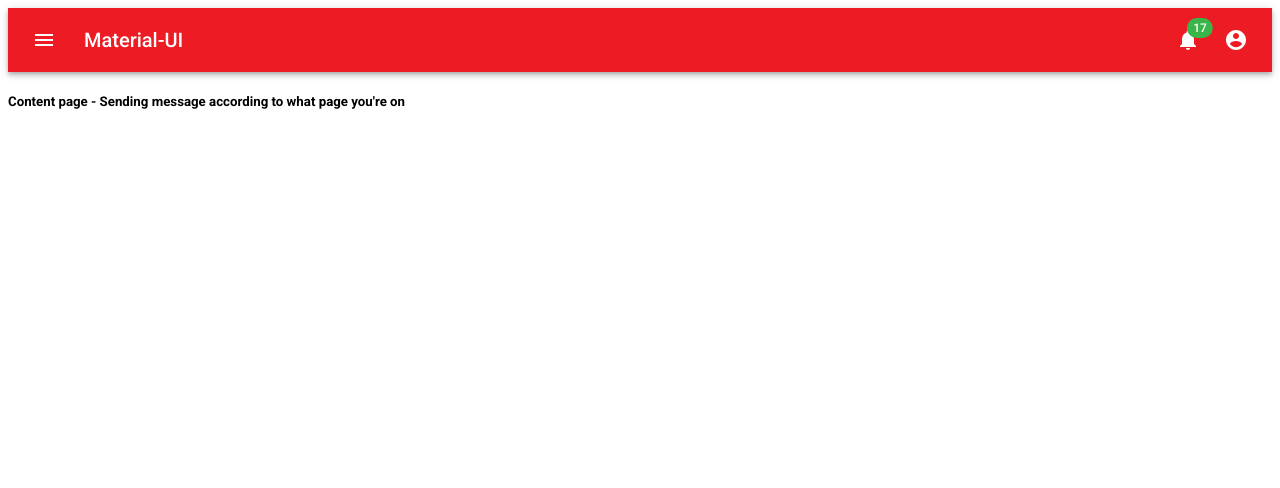
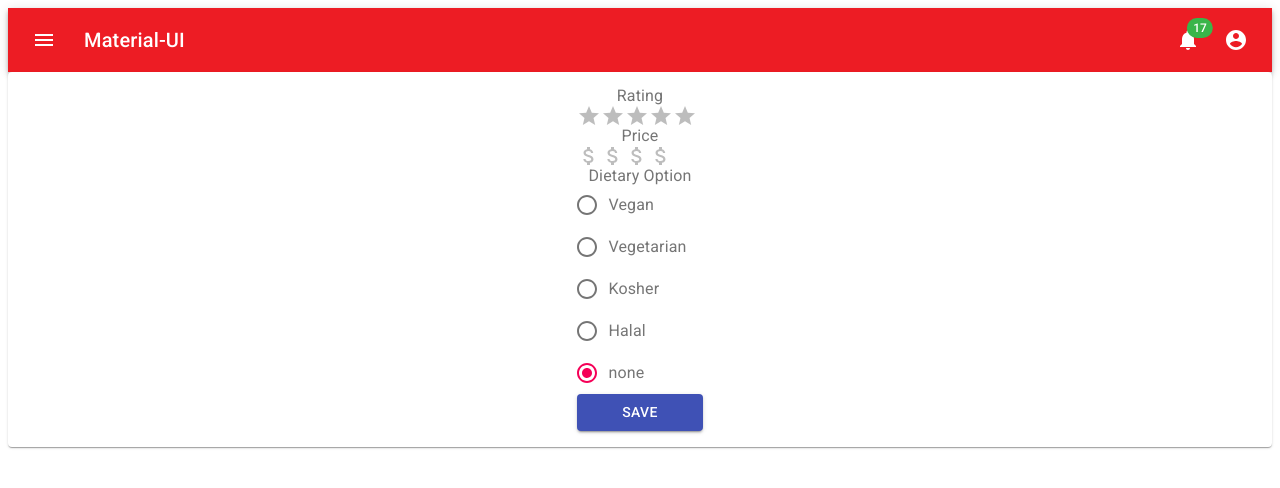
Before and after one commit to Wkoslik/ChiknTindr-Client, a React (Create React App) app: page /preferences in a window 1280 px wide. Shown: the top 488 px of the page. Built offline with nearby package versions, Linux system fonts and the light colour scheme.

Commit message:
changing preference to preferences

```diff
--- a/package.json
+++ b/package.json
@@ -1,5 +1,5 @@
 {
-  "name": "mern-auth-client",
+  "name": "chikntindr-client",
   "version": "0.1.0",
   "private": true,
   "dependencies": {
--- a/src/components/Content.js
+++ b/src/components/Content.js
@@ -24,9 +24,8 @@ const Content = (props) => {
         //TODO: include handleAuth to restaurant, Preference, Invite, Infocard, Notice, Result
         //TODO: commented out infocard because that's being rendered within restaurants so props will pass through restaurants to infocard
     <main>
-        <h5>Content page - Sending message according to what page you're on</h5>
         <Route exact path='/' component={Home} />
-        <Route path='/preference' component={Preference} />
+        <Route path='/preferences' component={Preference} />
         <Route path='/invite' component={Invite} />
         <Route path='/restaurants' component={Restaurants} />
         {/* <Route path='/restaurants' component={Infocard} /> */}
--- a/src/components/pages/Preference.js
+++ b/src/components/pages/Preference.js
@@ -1,4 +1,4 @@
-import { useState } from 'react';
+import { useEffect, useState } from 'react';
 import {
   Grid,
   Paper,
@@ -18,6 +18,7 @@ const Preference = (props) => {
   const [rating, setRating] = useState('');
   const [price, setPrice] = useState('');
   const [dietary, setDietary] = useState('');
+  const [messsage, setMessage] = useState('')
 
   const handleDietary = event => {
     setDietary(event.target.value)
@@ -36,13 +37,17 @@ const Preference = (props) => {
 
   const handleFormInput = (e) => {
     e.preventDefault();
-    axios.post(
-      // `${process.env.REACT_APP_SERVER_URL}/preference`,
-      // { rating, price, dietary }
-      console.log('POST REQ -- Saving preferences')
-  ).then(response => {
-      console.log(response.data)
-  }).catch(err => console.log(`😖 error`, err));
+    console.log('handleforminput')
+    axios.get(`${process.env.REACT_APP_SERVER_URL}/user/preferences`)
+      .then(response => {
+        console.log("YOU HIT THE REACT SERVER")
+      })
+      .catch(err => {
+        console.log('error  in handleFormInput', err)
+        setMessage(err.message);
+        // props.handleAuth(null);
+      })
+      console.log('Handle form input == TAKE TWO')
   }
 
 
--- a/src/components/partials/Login.js
+++ b/src/components/partials/Login.js
@@ -38,7 +38,7 @@ const Login = (props) => {
     }).catch(setError)
     }
 
-    if (redirect) return <Redirect to='/preference' />
+    if (redirect) return <Redirect to='/preferences' />
     return (
         <section>
             {error ? <Error error={error} /> : null}
```
